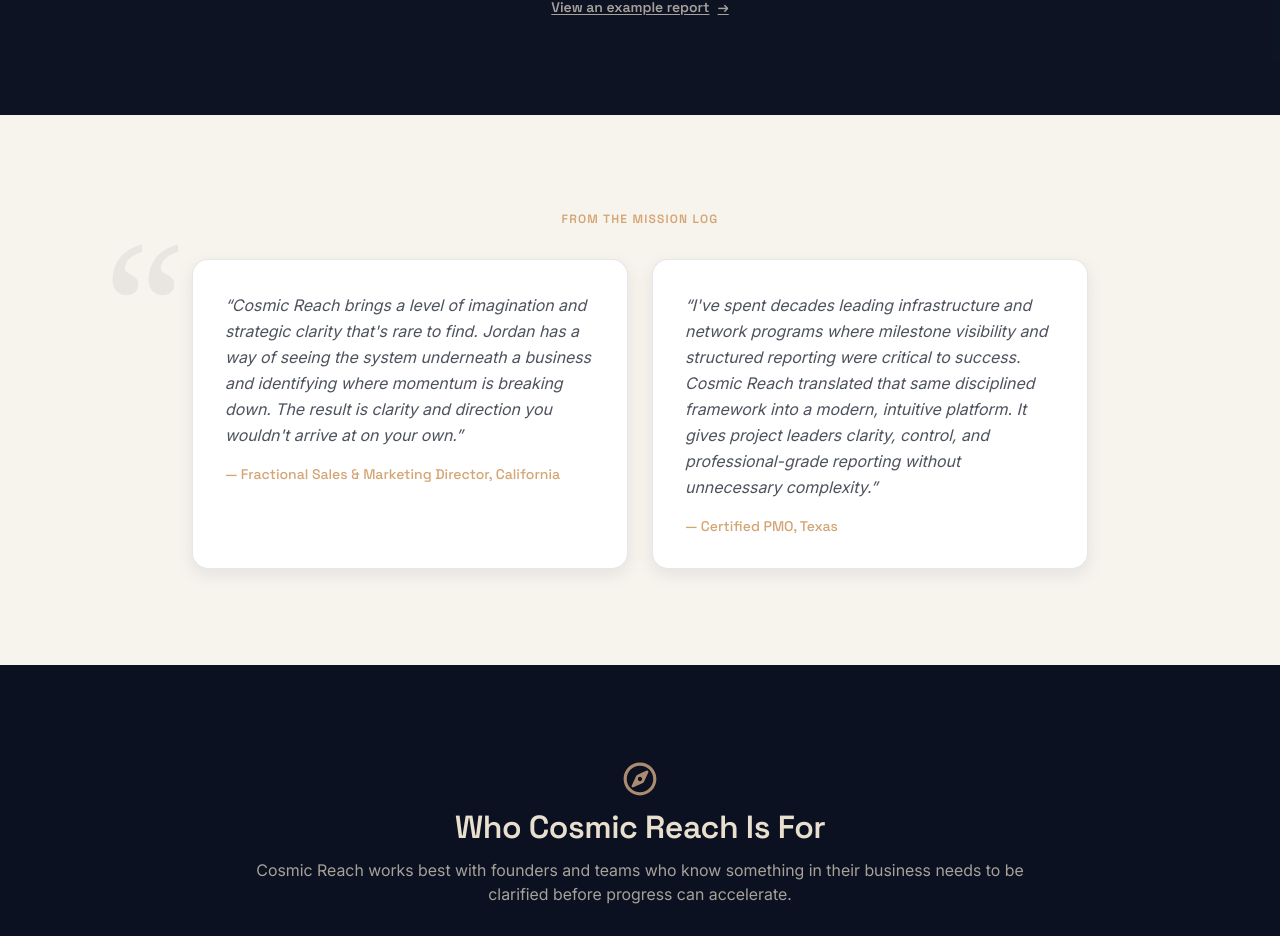
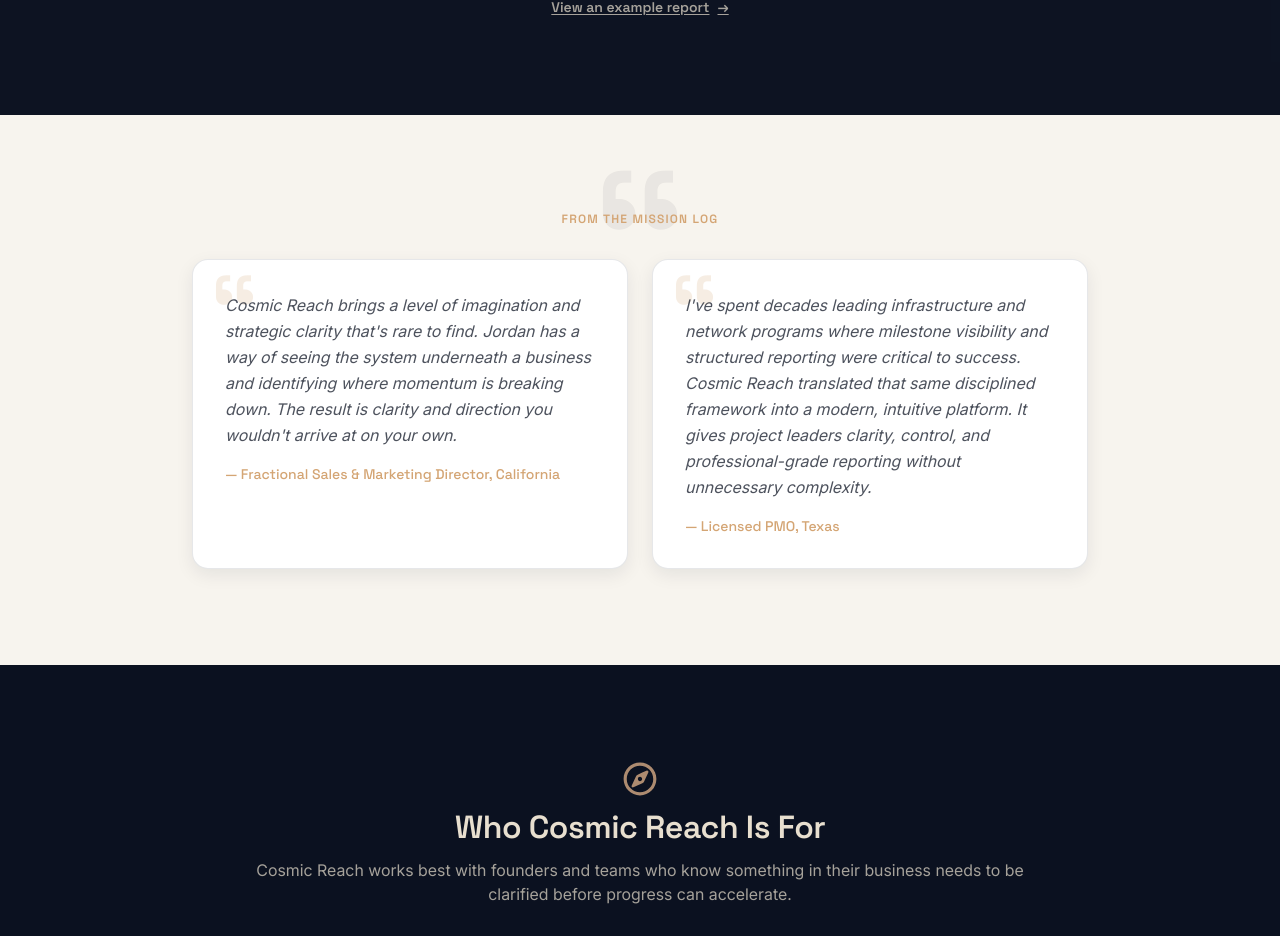
Before and after one commit to jordanknight1992-dotcom/cosmic-reach-creative, a Next.js app: page / in a window 1280 px wide. Shown: the part 2733-3669 px from the top of the page. Built offline with nearby package versions, Linux system fonts and the light colour scheme.

Commit message:
Refactor blockquote components for consistency

```diff
--- a/src/app/page.tsx
+++ b/src/app/page.tsx
@@ -256,7 +256,7 @@
       >
         <div
           aria-hidden="true"
-          className="pointer-events-none absolute left-[8%] top-[18%] select-none font-serif text-[180px] leading-none text-navy/6"
+          className="pointer-events-none absolute left-1/2 top-6 -translate-x-1/2 select-none font-display text-[180px] sm:text-[240px] leading-none text-navy/[0.06]"
         >
           &ldquo;
         </div>
@@ -265,27 +265,47 @@
           <p className="text-center text-xs font-display font-semibold tracking-widest text-copper uppercase mb-8">
             From the Mission Log
           </p>
+
           <div className="grid gap-6 md:grid-cols-2 max-w-4xl mx-auto">
-            <blockquote className="rounded-2xl border border-navy/10 bg-white shadow-subtle p-6 sm:p-8">
+            <blockquote className="relative rounded-2xl border border-navy/10 bg-white shadow-subtle p-6 sm:p-8">
+              <div
+                aria-hidden="true"
+                className="pointer-events-none absolute left-4 top-0 select-none font-display text-[96px] sm:text-[120px] leading-none text-copper/20"
+              >
+                &ldquo;
+              </div>
+
+              <div className="relative z-10">
                 <p className="text-navy/75 text-base italic leading-relaxed mb-4">
-                &ldquo;Cosmic Reach brings a level of imagination and strategic clarity that&apos;s rare to find. Jordan has a way of seeing the system underneath a business and identifying where momentum is breaking down. The result is clarity and direction you wouldn&apos;t arrive at on your own.&rdquo;
+                  Cosmic Reach brings a level of imagination and strategic clarity that&apos;s rare to find. Jordan has a way of seeing the system underneath a business and identifying where momentum is breaking down. The result is clarity and direction you wouldn&apos;t arrive at on your own.
                 </p>
                 <footer className="text-sm text-copper font-display font-medium">
                   &mdash; Fractional Sales &amp; Marketing Director, California
                 </footer>
+              </div>
             </blockquote>
 
-            <blockquote className="rounded-2xl border border-navy/10 bg-white shadow-subtle p-6 sm:p-8">
+            <blockquote className="relative rounded-2xl border border-navy/10 bg-white shadow-subtle p-6 sm:p-8">
+              <div
+                aria-hidden="true"
+                className="pointer-events-none absolute left-4 top-0 select-none font-display text-[96px] sm:text-[120px] leading-none text-copper/20"
+              >
+                &ldquo;
+              </div>
+
+              <div className="relative z-10">
                 <p className="text-navy/75 text-base italic leading-relaxed mb-4">
-                &ldquo;I&apos;ve spent decades leading infrastructure and network programs where milestone visibility and structured reporting were critical to success. Cosmic Reach translated that same disciplined framework into a modern, intuitive platform. It gives project leaders clarity, control, and professional-grade reporting without unnecessary complexity.&rdquo;
+                  I&apos;ve spent decades leading infrastructure and network programs where milestone visibility and structured reporting were critical to success. Cosmic Reach translated that same disciplined framework into a modern, intuitive platform. It gives project leaders clarity, control, and professional-grade reporting without unnecessary complexity.
                 </p>
                 <footer className="text-sm text-copper font-display font-medium">
-                &mdash; Certified PMO, Texas
+                  &mdash; Licensed PMO, Texas
                 </footer>
+              </div>
             </blockquote>
           </div>
         </div>
       </section>
+
       {/* ── Who Cosmic Reach Is For ── */}
       <section className="py-16 sm:py-24" aria-labelledby="fit-heading">
         <div className="mx-auto max-w-[var(--container-max)] px-5 sm:px-6 lg:px-8">
```
Lines whose indentation alone changed are shown as unchanged.
